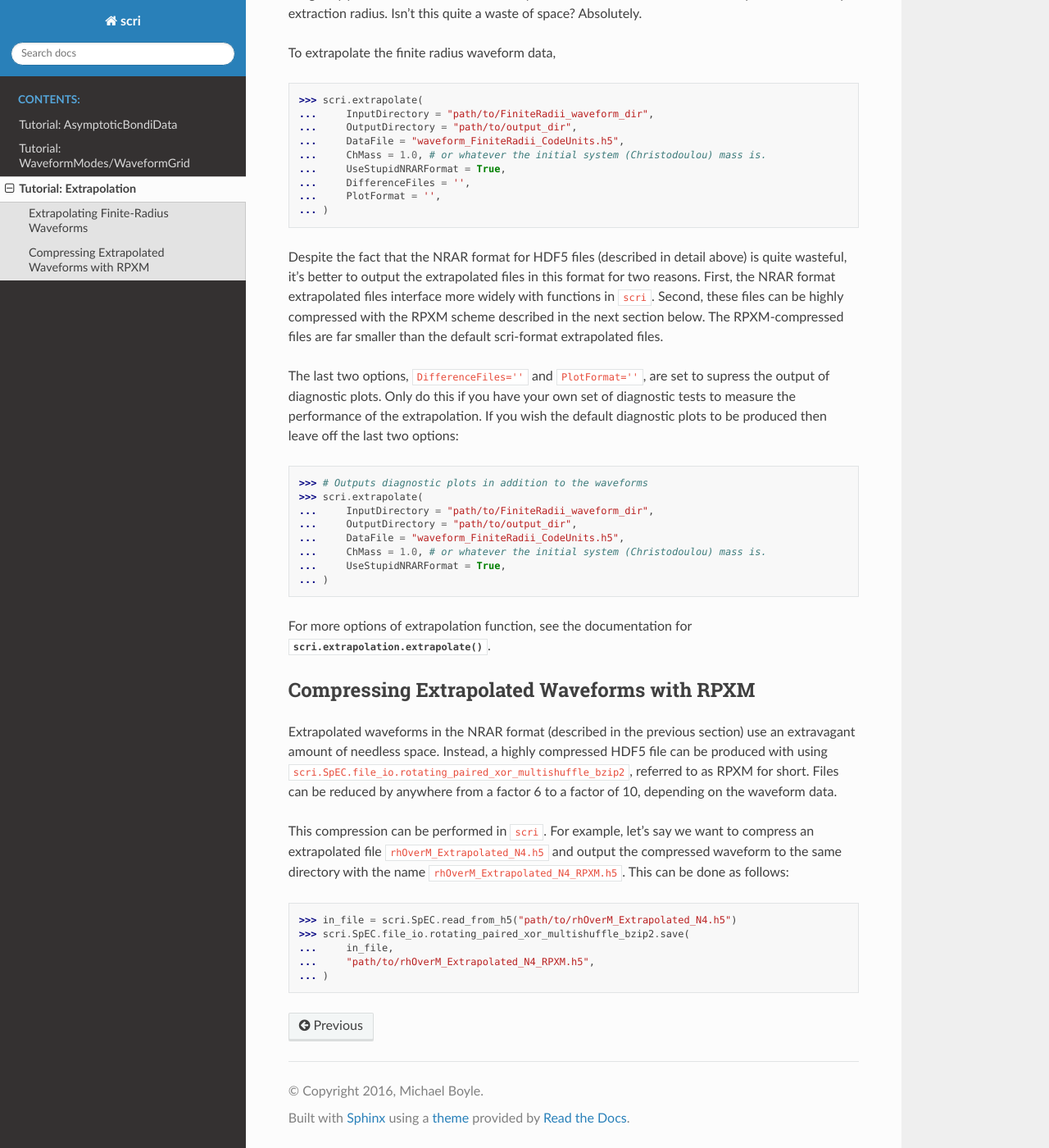
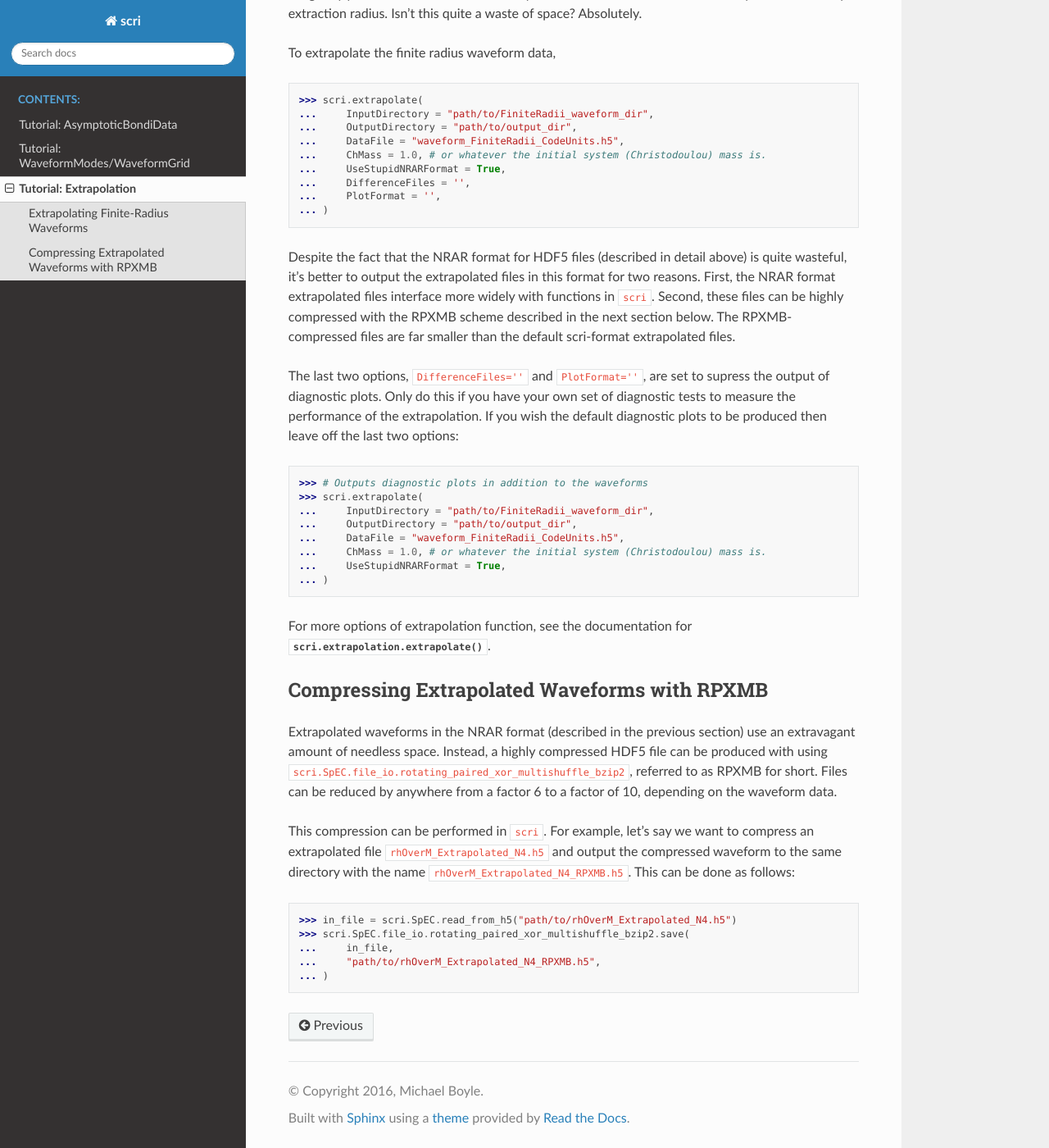
Before and after one commit to moble/scri, a Sphinx documentation site: the page built from docs/tutorial_extrapolation.rst, in a window 1280 px wide and 1400 px high, scrolled down 722 px. Shown: the whole window at 82% size. Built offline with Sphinx 7.4.7 and the Read the Docs theme 2.0.0, drawn with Linux system fonts in a browser that asks for light colours; pages that are not in the unit, such as notebooks, are missing from menus; the version number could not be read and is left out.

Commit message:
Correct name to RPXMB for consistency with sxs module (but accept old name)

```diff
--- a/docs/tutorial_abd.rst
+++ b/docs/tutorial_abd.rst
@@ -98,7 +98,7 @@ other catalog using the same file format:
 The first argument specifies three different ways that the HDF5 files can be
 internally structured. We currently support ``SXS`` for extrapolated asymptotic
 files in the the SXS catalog, ``CCE`` for asymptotic files produced by
-`SpECTRE CCE <https://spectre-code.org/index.html>`_, and ``RPXM`` for compressed
+`SpECTRE CCE <https://spectre-code.org/index.html>`_, and ``RPXMB`` for compressed
 waveform files. See the documentation for :meth:`scri.SpEC.file_io.create_abd_from_h5`
 for more information about these formats. This loader will convert the data into
 the Moreschi-Boyle convention and set :math:`\sigma = \bar{h}` for ``abd.sigma``.
--- a/docs/tutorial_extrapolation.rst
+++ b/docs/tutorial_extrapolation.rst
@@ -52,7 +52,7 @@ Despite the fact that the NRAR format for HDF5 files (described in detail above)
 is quite wasteful, it's better to output the extrapolated files in this format
 for two reasons. First, the NRAR format extrapolated files interface more widely
 with functions in ``scri``. Second, these files can be highly compressed with
-the RPXM scheme described in the next section below. The RPXM-compressed files
+the RPXMB scheme described in the next section below. The RPXMB-compressed files
 are far smaller than the default scri-format extrapolated files.
 
 The last two options, ``DifferenceFiles=''`` and ``PlotFormat=''``, are set to
@@ -76,24 +76,24 @@ For more options of extrapolation function, see the documentation for
 :meth:`scri.extrapolation.extrapolate`.
 
 ============================================
-Compressing Extrapolated Waveforms with RPXM
+Compressing Extrapolated Waveforms with RPXMB
 ============================================
 
 Extrapolated waveforms in the NRAR format (described in the previous section) use
 an extravagant amount of needless space. Instead, a highly compressed HDF5 file can
 be produced with using ``scri.SpEC.file_io.rotating_paired_xor_multishuffle_bzip2``,
-referred to as RPXM for short. Files can be reduced by anywhere from a factor 6
+referred to as RPXMB for short. Files can be reduced by anywhere from a factor 6
 to a factor of 10, depending on the waveform data.
 
 This compression can be performed in ``scri``. For example, let's say we want to
 compress an extrapolated file ``rhOverM_Extrapolated_N4.h5`` and output the
 compressed waveform to the same directory with the name
-``rhOverM_Extrapolated_N4_RPXM.h5``. This can be done as follows:
+``rhOverM_Extrapolated_N4_RPXMB.h5``. This can be done as follows:
 
 .. code-block:: python
 
   >>> in_file = scri.SpEC.read_from_h5("path/to/rhOverM_Extrapolated_N4.h5")
   >>> scri.SpEC.file_io.rotating_paired_xor_multishuffle_bzip2.save(
   ...     in_file,
-  ...     "path/to/rhOverM_Extrapolated_N4_RPXM.h5",
+  ...     "path/to/rhOverM_Extrapolated_N4_RPXMB.h5",
   ... )
--- a/docs/tutorial_waveformmodes.rst
+++ b/docs/tutorial_waveformmodes.rst
@@ -103,9 +103,9 @@ to load the data directly into a `WaveformModes` object:
   >>> # For waveforms extrapolated by scri:
   >>> h = scri.SpEC.read_from_h5("path/to/rhOverM_Extrapolated_N4.h5")
 
-  >>> # For RPXM-compressed waveforms:
+  >>> # For RPXMB-compressed waveforms:
   >>> h = scri.SpEC.file_io.rotating_paired_xor_multishuffle_bzip2.load(
-  ...       "path/to/rhOverM_Extrapolated_N4_RPXM.h5"
+  ...       "path/to/rhOverM_Extrapolated_N4_RPXMB.h5"
   ... )[0].to_inertial_frame()
 
 More information needs to be passed into ``read_from_h5`` when trying to load a
```
Also changed, not shown: 2 other files.
